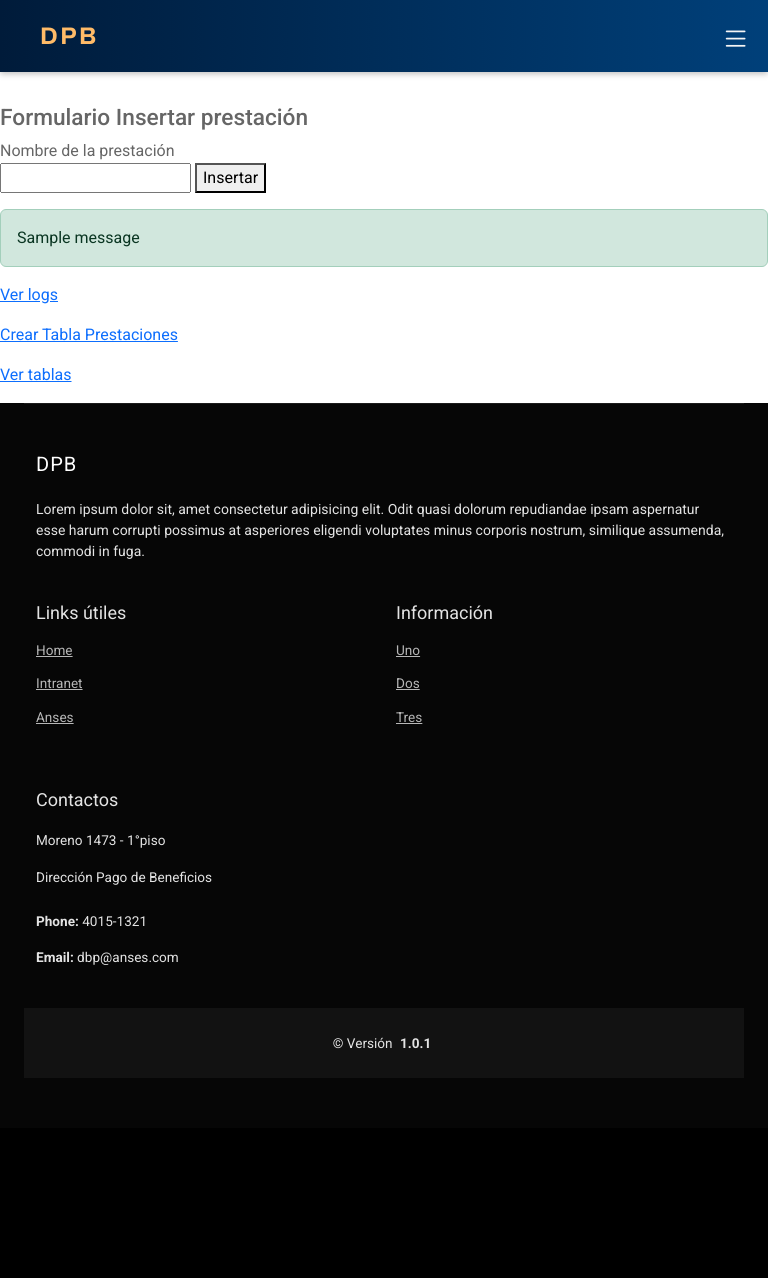
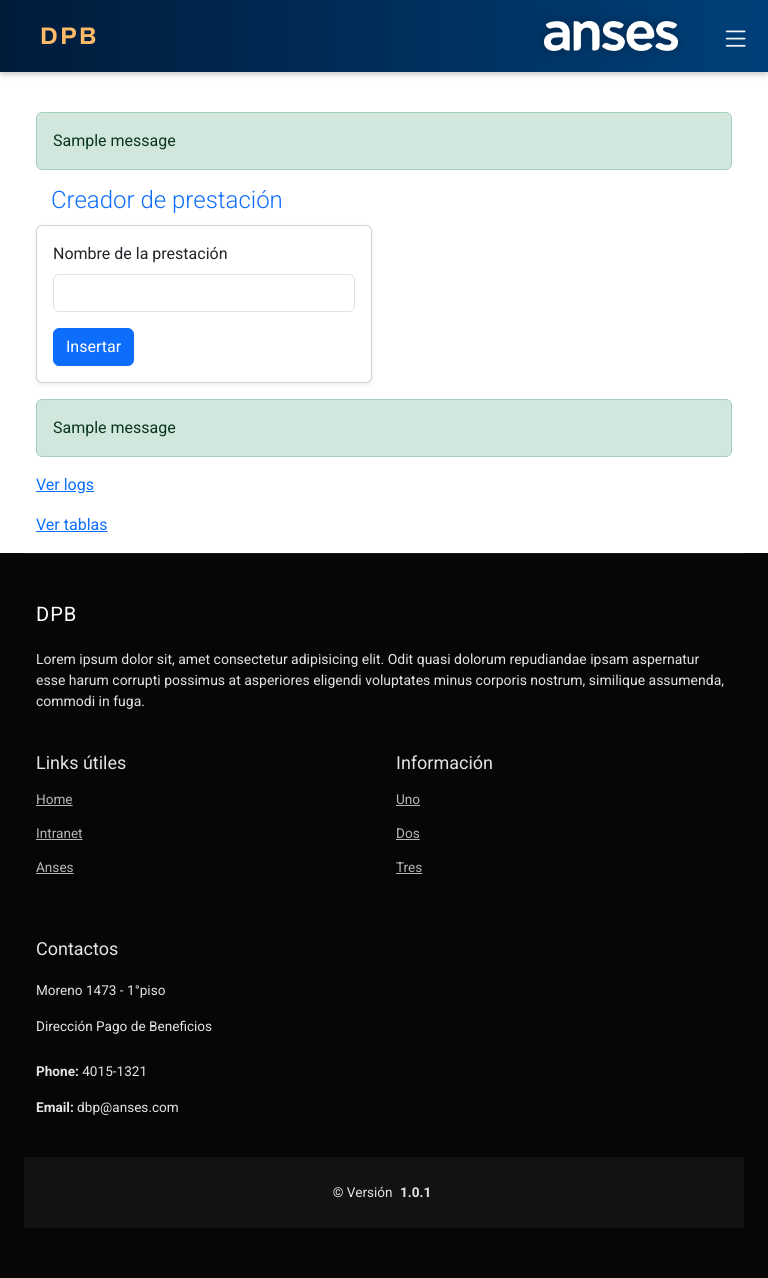
Before and after one commit to fer-dk/finap, a Flask app: page /prestacion in a window 768 px wide. Before the commit the page ends 1078 px from the top, so only its background shows below. Run offline with Flask 3, Linux system fonts and the light colour scheme; the visitor is signed in with stand-in values (Sample User, id 1); tables that the repository leaves empty hold one stand-in row (values such as "Sample post"); one stand-in notice (Sample message) is shown.

Commit message:
Mejora interfaz, navbar, form y mensajes de login

```diff
--- a/run.py
+++ b/run.py
@@ -18,7 +18,7 @@
 
 if __name__ == "__main__":
     # Decide Modo
-    mode = os.getenv("APP_MODE", "production").lower() # cambiar a "production" o "developtment"
+    mode = os.getenv("APP_MODE", "development").lower() # cambiar a "production" o "developtment"
     debug = (mode == "development")
 
     print(f"[INFO] Modo: {mode.upper()}")
--- a/src/app/auth/decorators.py
+++ b/src/app/auth/decorators.py
@@ -1,5 +1,5 @@
 from functools import wraps
-from flask import session, redirect, url_for, flash
+from flask import session, redirect, url_for, flash, request
 
 def login_required(view_func):
 
@@ -8,7 +8,7 @@
 
         if "user_id" not in session:
             flash("Debe iniciar sesión", "warning")
-            return redirect(url_for("auth.login_form"))
+            return redirect(url_for("auth.login_form", next=request.path))
 
         return view_func(*args, **kwargs)
 
--- a/src/app/blueprints/prestaciones/routes.py
+++ b/src/app/blueprints/prestaciones/routes.py
@@ -5,8 +5,7 @@
 
 # Controlador HTTP / HTML (capa de interfaz)
 @bp.route("/prestacion", methods=["GET"], endpoint="prestacion_form") #B,C
-# Adaptador de Entrada (Controller/Driver) de seguridad (no es capa de seguridad)
-@login_required # A
+@login_required # A - Adaptador de Entrada (Controller/Driver) de seguridad (no es capa de seguridad)
 def mostrar_form(): # View Fuction
     # Actua como un Presenter
     return render_template("prestaciones/prestacion.html")
--- a/src/app/static/css/styles.css
+++ b/src/app/static/css/styles.css
@@ -42,27 +42,31 @@
   box-sizing: border-box;
 }
 
-html,
+html {
+  height: 100%;
+}
+
 body {
   margin: 0;
   padding: 0;
-}
-
-body {
   font-family: var(--defaut-font);
   background-color: var(--background-color);
   color: var(--default-color);
   padding-top: var(--header-height);
+  display: flex;
+  flex-direction: column;
+  min-height: 100vh;
 }
 
 .header {
   height: var(--header-height);
   background: linear-gradient(90deg, var(--color-header-bg), var(--color-header-bg2));
   box-shadow: var(--shadow-header);
-  z-index: 9999;
+  z-index: 1031;
 }
 
 .header .container-xl {
+  flex-wrap: wrap;
   max-width: 100%;
   width: 100%;
   padding-left: 150px;
@@ -93,12 +97,19 @@
   filter: drop-shadow(0 0 4px rgba(0, 0, 0, 0.35));
 }
 
+
+/* Contenedor Pricipal */
 #navmenu.navmenu {
   display: flex;
   align-items: center;
-  gap: 2rem;
+  justify-content: space-between;
+  flex: 1;
+  min-width: 0;
+  gap: 1rem;
+  margin-left: 1.5rem;
 }
 
+/* Subcomponentes */
 #navmenu ul {
   display: flex;
   align-items: center;
@@ -106,14 +117,16 @@
   list-style: none;
   margin: 0;
   padding: 0;
+  min-width: 0;
 }
+
 
 #navmenu li {
   margin: 0;
   padding: 0;
 }
 
-#navmenu a {
+#navmenu ul a {
   position: relative;
   display: inline-flex;
   align-items: center;
@@ -125,47 +138,64 @@
   border-radius: 0;
   color: var(--color-text-light);
   background-color: transparent;
-  transition: color 0.15s ease;
+  border-bottom: 1px solid transparent;
+  transition: color 0.15s ease, border-color 0.15s ease;
 }
 
-#navmenu a::after {
-  content: "";
-  position: absolute;
-  left: 12px;
-  right: 12px;
-  bottom: -4px;
-  height: 2px;
-  border-radius: 999px;
-  background-color: transparent;
-  transform-origin: center;
-  transform: scaleX(0);
-  transition: background-color 0.15s ease, transform 0.15s ease;
+/* Estados */
+#navmenu ul a::after {
+  display: none;
 }
 
-#navmenu a:hover {
+#navmenu ul a:hover {
   background-color: transparent;
   transform: none;
+  color: var(--color-accent);
+  border-bottom-color: var(--color-accent);
 }
 
-#navmenu a:hover::after {
-  background-color: var(--color-accent);
-  transform: scaleX(1);
-}
-
-#navmenu a.active {
+#navmenu ul a.active {
   background-color: transparent;
   color: var(--color-text-light);
 }
 
-#navmenu a.active:hover {
+#navmenu ul a.active:hover {
   color: var(--color-accent);
-  border-bottom: 1px solid var(--color-accent);
+  border-bottom-color: var(--color-accent);
 }
 
-#navmenu a.active::after {
-  background-color: transparent;
-  transform: scaleX(1);
+#navmenu ul a.active::after {
+  display: none;
 }
+
+.auth-nav{
+  margin-left: auto;
+  display: flex;
+  align-items: center;
+  gap: 12px;
+}
+
+.auth-user{
+  color: #fff;
+  font-size: 0.95rem;
+  font-weight: 300;
+  font-family: var(--defaut-font);
+  opacity: 0.9;
+}
+
+.auth-link{
+  padding: 6px 14px;
+  border: 1px solid rgba(255, 255, 255, .45);
+  border-radius: 5px;
+  color: #fff;
+  text-decoration: none;
+}
+
+.auth-link:hover,
+.auth-link.active {
+  background: rgba(255, 255, 255, .15);
+}
+
 
 .mobile-nav-toggle {
   display: none;
@@ -185,6 +215,7 @@
   }
 }
 
+/* Responsive del Componente (en este caso del header y navemenu ) */
 @media (max-width: 991.98px) {
   body {
     padding-top: calc(var(--header-height) + 8px);
@@ -194,28 +225,31 @@
     height: auto;
   }
 
-  .logo-anses-wrapper {
-    display: none !important;
-  }
-
   #navmenu.navmenu {
     position: fixed;
     top: var(--header-height);
+    left: 0;
     right: 0;
-    width: 260px;
-    max-width: 80%;
+    width: 100%;
+    max-width: 100%;
     flex-direction: column;
-    align-items: flex-start;
-    padding: 1rem 1.25rem 1.5rem;
+    align-items: stretch;
+    padding: 0;
     background-color: #00152b;
     box-shadow: none;
-    transform: translateX(100%);
-    z-index: 9998;
+    transform: none;
+    max-height: 0;
+    overflow: hidden;
+    transition: max-height 0.4s ease;
+    display: flex;
+    z-index: 1029;
+    margin-left: 0;
+    gap: 0;
   }
-
   #navmenu.navmenu-open {
-    transform: translateX(0);
-    box-shadow: -2px 2px 12px rgba(0, 0, 0, 0.6);
+    max-height: 800px;
+    box-shadow: 0 4px 12px rgba(0, 0, 0, 0.6);
+    overflow-y: auto;
   }
 
   #navmenu ul {
@@ -223,6 +257,7 @@
     align-items: stretch;
     width: 100%;
     margin-top: 0.75rem;
+    margin-bottom: 0;
   }
 
   #navmenu li {
@@ -235,17 +270,64 @@
     padding-inline: 0.75rem;
   }
 
+  .auth-nav {
+    margin: 0;
+    width: auto;
+    padding: 0 0.75rem 0.75rem 0;
+    gap: 0.75rem;
+    justify-content: flex-end;
+    align-items: center;
+    display: flex;
+    flex-wrap: nowrap;
+    white-space: nowrap;
+  }
+
+  .auth-user {
+    font-size: 0.95rem;
+    font-weight: 300;
+    opacity: 0.95;
+    white-space: nowrap;
+  }
+
+  .auth-link {
+    font-size: 0.95rem;
+    padding: 0.35rem 0.9rem;
+    width: auto;
+  }
+
+
   .mobile-nav-toggle {
-    display: block;
+    display: block !important;
     position: fixed;
     top: 18px;
     right: 18px;
     z-index: 10000;
+    color: var(--color-text-light);
+    background: transparent;
+  }
+}
+
+@media (max-width: 576px) {
+  .logo-anses-wrapper {
+    display: none !important;
+  }
+}
+
+@media (min-width: 577px) and (max-width: 991.98px) {
+  .logo-anses-wrapper {
+    display: flex !important;
   }
 }
 
 main {
   margin-top: 1.5rem;
+  flex: 1;
+  display: flex;
+  flex-direction: column;
+}
+
+.login-flash-container {
+  background-color: var(--background-color);
 }
 
 /*--------------------------------------------------------------
@@ -269,6 +351,7 @@
 }
 
 .services.section {
+  flex: 1;
   padding-bottom: 2.5rem;
 }
 
@@ -399,6 +482,18 @@
 }
 
 /*--------------------------------------------------------------
+# Prestaciones Page
+--------------------------------------------------------------*/
+
+.prestaciones-page h4 {
+  /* font-family: "Archivo", sans-serif; */
+  font-weight: 300;
+  font-size: 24px;
+  padding-left: 15px;
+  margin-bottom: 10px !important;
+}
+
+/*--------------------------------------------------------------
 # Global Footer
 --------------------------------------------------------------*/
 
--- a/src/app/templates/base.html
+++ b/src/app/templates/base.html
@@ -34,11 +34,14 @@
       </a>
       <!-- Nav dinámico -->
       {% block navbar %}
-      {% include "components/_navbar.html" %}
+        {% if request.endpoint != "auth.login_form" %}
+          {% include "components/_navbar.html" %}
+        {% endif %}
       {% endblock %}
 
-      <!-- A - Icono menú móvil (como en Axis) -->
-      <i class="mobile-nav-toggle bi bi-list"></i>
+      {% if request.endpoint != "auth.login_form" %}
+        <i class="mobile-nav-toggle bi bi-list"></i> <!-- A - Icono menú móvil (como en Axis) -->
+      {% endif %}
 
       <div class="d-none d-lg-flex ms-5 logo-anses-wrapper">
         <img src="{{url_for('static', filename='img/anses_blanco.png')}}" alt="Logo ANSES"
@@ -48,6 +51,19 @@
   </header>
 
   <main class="mt-4">
+
+    {% with messages= get_flashed_messages(with_categories=true, category_filter=['login']) %}
+      {% if messages  %}
+        <div class="container login-flash-container">
+          {% for category, message in messages %}
+            <div class="alert alert-success mt-3">
+              {{message}}
+            </div>
+          {% endfor %}
+        </div>
+      {% endif %}
+    {% endwith %}
+
     {% block content %}{% endblock %}
   </main>
 
--- a/src/app/templates/components/_navbar.html
+++ b/src/app/templates/components/_navbar.html
@@ -1,4 +1,6 @@
 <nav id="navmenu" class="navmenu">
+
+
   <ul>
     {% for item in nav_items %}
       <li>  <!-- A -->
@@ -10,11 +12,31 @@
     {% endfor %}
   </ul>
 
+  <div class="auth-nav ms-auto">  <!-- B -->
+    {% if session.get("user_id") %}
+
+      <span class="auth-user">
+        {{ session.get("username") }}
+        {% if session.get("role") %}   <!-- El if No seria necesario, pero, por para mayor protección -->
+        ({{ session.get("role") }})
+        {% endif %}
+      </span>
+
+      <a class="auth-link" href="{{ url_for('auth.logout')}}">
+        Salir
+      </a>
+
+    {% else %}
+      <a href="{{ url_for('auth.login_form') }}"
+        class="auth-link {% if request.endpoint == 'auth.login_form' %}active{% endif %}">
+        Iniciar Sesión
+      </a>
+    {% endif %}
+  </div>
 </nav>
 
 
+
 <!-- A - Si el endpoint actual (la vista que se esta ejecutando) coincide con el enpoint del item del menu, Flask
-        Inyecta la palabra active dentro del atributo class. Sin active no habria forma de q CSS sepa cual link
-        pertenece a la pagina que esta abierta. Sirve para diferenciar el item del menu actual y estilizarlo
-        distinto del resto, sin hover.
+        Inyecta la linea HTML "<a href="/prestacion" class="active">".Active es una clase arbitraria css.
 -->
--- a/src/app/templates/home.html
+++ b/src/app/templates/home.html
@@ -10,9 +10,7 @@
 <section id="services" class="services section">
 
     <div class="container" data-aos="fade-up" data-aos-delay="100">
-
         <div class="row gy-5">
-
           {% for section in main_sections %}
           <div class="col-lg-4 col-md-6" data-aos="fade-up" data-aos-delay="200">
             <div class="service-item">
--- a/src/app/templates/prestaciones/prestacion.html
+++ b/src/app/templates/prestaciones/prestacion.html
@@ -7,43 +7,57 @@
 
   {% block content %}
 
-    <h4>Formulario Insertar prestación</h4>
-    <form method="POST" action="{{ url_for('prestaciones.prestacion_insert')}}">
-      <label for="nombre">Nombre de la prestación</label><br>
-      <input required type="text" id="nombre" name="nombrePrestacion" />
-      <button type="submit">Insertar</button>
-    </form>
+
+  <section class="container prestaciones-page">
+    <h4 class="mb-4 text-primary">Creador de prestación</h4>
+    <div class="row">
+      <div class="col-12 col-md-6 col-lg-5">
+        <div class="card shadow-sm">
+          <div class="card-body">
+            <form method="POST" action="{{ url_for('prestaciones.prestacion_insert')}}">
+              <div class="mb-3">
+                <label for="nombre" class="form-label">Nombre de la prestación</label>
+                <input class="form-control" required type="text" id="nombre" name="nombrePrestacion" />
+              </div>
+              <button type="submit" class="btn btn-primary">Insertar</button>
+            </form>
+          </div>
+        </div>
+      </div>
+    </div>
 
     <!-- #A -->
-    {% with mensajes = get_flashed_messages(with_categories=true) %}
-      {% if mensajes %}
-        {% for categoria, mensaje in mensajes %}
-        <div class="alert alert-{{ 'success' if categoria == 'success' else 'warning'}} mt-3">
-          {{ mensaje }}
+    {% with messages = get_flashed_messages(with_categories=true, category_filter=['success', 'warning']) %}
+      {% if messages %}
+        {% for category, message in messages %}
+        <div class="alert alert-{{ 'success' if category == 'success' else 'warning'}} mt-3">
+          {{ message }}
         </div>
         {% endfor %}
       {% endif %}
     {% endwith %}
 
-    <p style="margin-top:10px;">
+    <p>
       <a href="{{ url_for('logs.logs_listar')}}">Ver logs</a>
     </p>
 
-    <p style="margin-top:10px;">
-      <a href="/crearTablaPrestaciones">Crear Tabla Prestaciones</a>
-    </p>
 
-    <p style="margin-top:10px;">
+    <p>
       <a href="/listarTablas">Ver tablas</a>
     </p>
 
+</section>
 
   {% endblock %}
 
   <!-- #A
-    "with" crea una variable temporal mensajes y guarda el resultado de la funcion flask "get_flashed_messages"
-    como la variable "with_categories" es True, el resultado devuelve una tupla.
-    "mensaje y categoria" se definen en el "for". Del mensaje definido en el flash del blueprint "prestaciones",
-    "cagegoria" tomará el segundo parametro del resultado de la tupla (ej success) y
-    "mensaje" tomará el segundo parametro (el mensaje en si).
+    "with" crea una variable temporal(parametro opcional de la funcion) "messages"
+    y guarda el resultado de la funcion flask "get_flashed_messages".
+
+    Como la variable "with_categories" es True, el resultado devuelve una lista de tuplas.
+    "messages y categorie" se definen en el "for".
+    Si
+    Del mensaje definido en el flash del blueprint "prestaciones".
+    "categorie" tomará el primer parametro del resultado de la tupla (ej success) y
+    "menssage" tomará el segundo parametro (el mensaje en si).
   -->
```
Also changed, not shown: src/app/__init__.py (+4 -3 lines), src/app/blueprints/auth/routes.py (+11 -8 lines), src/app/config/navigation.py (+4 -17 lines), src/app/static/js/modules/nav.js (+45 -8 lines), src/app/templates/auth/login.html (+14 -2 lines).
